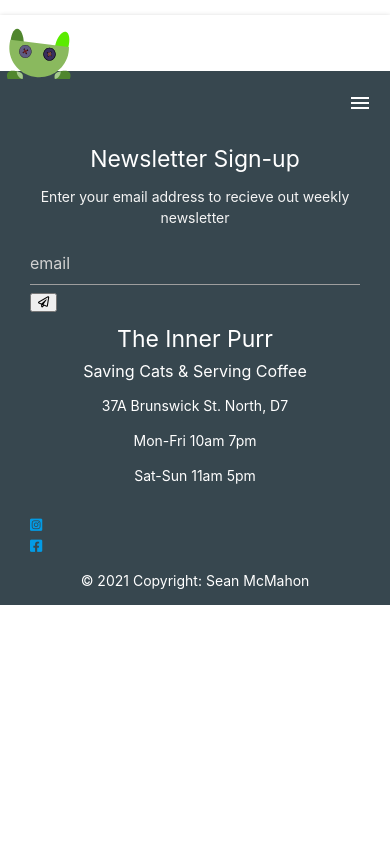
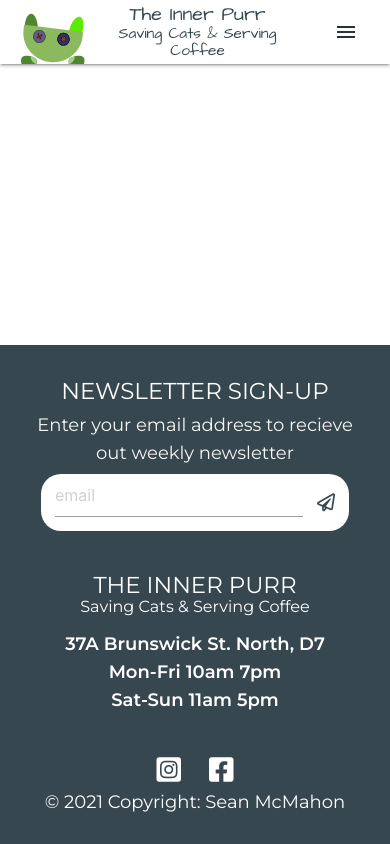
Before and after one commit to Sean-Mc-Mahon/inner-purr, a Django app: page / in a window 390 px wide. Run offline with Django 3.2, Linux system fonts and the light colour scheme; some libraries are stand-ins or nearby versions.

Commit message:
static and media folders added

```diff
--- /dev/null
+++ b/static/css/base.css
@@ -0,0 +1,554 @@
+/*GLOBAL STYLES*/
+* {
+  margin: 0;
+  padding: 0;
+  box-sizing: border-box;
+  /* border: 1px solid pink; */
+  font-family: 'Montserrat', sans-serif;
+  font-size: 18px;
+}
+
+body {
+  display: flex;
+  min-height: 100vh;
+  flex-direction: column;
+}
+
+/* used to make footer sticky */
+main {
+  flex: 1 0 auto;
+}
+
+/*ROWS & COLUMNS*/
+.row .col {
+  padding: 0;
+}
+
+/*WIDTH STYLES*/
+.w-100{
+  width: 100%;
+}
+.w-80{
+  width: 80%;
+}
+
+/*PARAGRAPHS*/
+p {
+  line-height: 2rem;
+}
+
+/*FONT STYLES*/
+h1, h2, h3, h4, h5 {
+  font-family: 'Montserrat', cursive;
+  font-weight: 400;
+  text-transform: uppercase;
+}
+
+.bold {
+  font-weight: 600;
+}
+.small {
+  font-weight: 0.9rem;
+}
+.large {
+  font-weight: 1.1rem;
+}
+.justify {
+  text-align: justify;
+}
+
+/* Flex Rules */
+.flex {
+  display: flex;
+  align-items: center;
+}
+.flex-right {
+  display: flex;
+  align-items: center;
+  justify-content: right;
+}
+.flex-space {
+  display: flex;
+  align-items: center;
+  justify-content: space-between;
+}
+.flex-evenly {
+  display: flex;
+  align-items: center;
+  justify-content: space-evenly;
+  flex-wrap: wrap;
+}
+.flex-center {
+  display: flex;
+  align-items: center;
+  justify-content: center;
+}
+.flex-center-wrap {
+  display: flex;
+  align-items: center;
+  justify-content: center;
+  flex-wrap: wrap;
+}
+.flex-col {
+  display: flex;
+  flex-direction: column;
+  align-items: center;
+  justify-content: center;
+}
+.flex-wrap {
+  display: flex;
+  justify-content: space-between;
+  align-items: center;
+  flex-wrap: wrap;
+}
+
+/* PADDING STYLES */
+.p1 {
+  padding: 1rem;
+}
+.p2 {
+  padding: 2rem;
+}
+/* MARGIN STYLES */
+.m-auto {
+  margin: 0 auto;
+}
+.m0 {
+  margin: 0;
+}
+.m-half{
+  margin: 0.5rem;
+}
+.m-1{
+  margin: 1rem;
+}
+.mv-half {
+  margin: 0.5rem 0;
+}
+.mh-half {
+  margin: 0 0.5rem;
+}
+.mh1 {
+  margin: 0 1rem;
+}
+.mt0 {
+  margin-top: 0;
+}
+.mt-half {
+  margin-top: 0.5rem;
+}
+.mt1 {
+  margin-top: 1rem;
+}
+.mt2 {
+  margin-top: 2rem;
+}
+.mb0 {
+  margin-bottom: 0;
+}
+.mb-half {
+  margin-bottom: 0.5rem;
+}
+.mb1 {
+  margin-bottom: 1rem;
+}
+.mb2 {
+  margin-bottom: 2rem;
+}
+.ml-half {
+  margin-left: 0.5rem;
+}
+.ml1 {
+  margin-left: 1rem;
+}
+.mr-half {
+  margin-right: 0.5rem;
+}
+.mr1 {
+  margin-right: 1rem;
+}
+
+/*Overlay*/
+.overlay {
+  background-color: rgba(0, 0, 0, 0.5);
+}
+
+/** Nav **/
+nav {
+  min-height: 64px;
+}
+.center h5{
+  margin: 0;
+}
+.center h6 {
+  margin: 0;
+}
+.nav-wrapper {
+  margin: 0 1rem;
+}
+.logo{
+  display: flex;
+}
+#logo {
+  margin: 0.5rem 0;
+}
+nav .brand-logo {
+  display: flex;
+}
+nav ul a {
+  padding: 0 5px;
+}
+.sidenav-trigger {
+  color: #263238;
+}
+/*Paw animation*/
+.nav-links li a {
+  position: relative;
+}
+.nav-links li img {
+  position: absolute;
+  bottom: -80px;
+  left: 0;
+  right: 0;
+  margin-left: auto;
+  margin-right: auto;
+  width: 30px;
+}
+nav ul a:hover {
+  background-color: transparent !important;
+}
+.nav-links li a:hover {
+  font-weight: 600;
+  animation: link 0.2s ease-out forwards;
+}
+.nav-links li {
+  position: relative;
+}
+.nav-links li a::after {
+  content: "";
+  position: absolute;
+  left: 50%;
+  bottom: 51px;
+  width: 0%;
+  height: 1px;
+  background-color: #37474F;
+  transition: all 0.45s;
+}
+.nav-links li:hover a::after {
+  left: 0%;
+  right: 0%;
+  width: 80%;
+  margin: 0 auto;
+}
+.nav-links li a:hover img {
+  animation: paw 0.2s ease-out forwards;
+}
+/* @keyframes link {
+  from {
+    transform: translateY(0px);
+  }
+  to {
+    transform: translateY(-5px);
+  }
+} */
+@keyframes paw {
+  from {
+    transform: translateY(0px);
+  }
+  to {
+    transform: translateY(-50px);
+  }
+}
+
+/*LOGO*/
+/*SVG*/
+#head {
+  animation: rise 2s ease-out;
+}
+
+.eye {
+  position: absolute;
+}
+
+.stitches {
+  position: relative;
+  transform-origin: center;
+  transform-box: fill-box;
+}
+
+@keyframes rise {
+  from {
+    transform: translateY(50px);
+  }
+  to {
+    transform: translateY(0px);
+  }
+}
+/*Logo Text*/
+.logo-header {
+  font-family: 'Architects Daughter', cursive;
+  font-size: 1.4rem;
+  text-transform: capitalize;
+}
+.logo-sub-header {
+  font-family: 'Architects Daughter', cursive;
+  font-size: 1.1rem;
+  text-transform: capitalize;
+}
+
+/*Fullscreen Slider*/
+.slides {
+  position: relative;
+}
+
+.slides li::before {
+  content: '';
+  background: rgba(0, 0, 0, 0.5);
+  display: block;
+  height: 100%;
+  width: 100%;
+  position: absolute;
+}
+
+.slider .indicators .indicator-item.active {
+  background-color: #2b332b;
+}
+
+/*Parralax*/
+.parallax-container {
+  min-height: 250px;
+  line-height: 0;
+  height: auto;
+  color: rgba(255,255,255,.9);
+}
+.parallax-container .section {
+    width: 100%;
+}
+
+/*Home Content*/
+/*Left Column*/
+.welcome-title {
+  display: flex;
+  flex-direction: column;
+  justify-content: flex-start;
+  align-items: center;
+  position: sticky;
+  top: 0%;
+  z-index: -1;
+  margin-bottom: 4rem;
+}
+.welcome-title p {
+  width: 80%;
+}
+/*Right Column*/
+.menu-text,
+.row {
+  width: 100%;
+}
+.menu-header {
+  height: 300px;
+  color: white;
+}
+.home-pages h1,
+.home-pages h2 {
+  text-align: center;
+}
+.home-pages div> p {
+  width: 80%;
+  font-size: 18px;
+  line-height: 30px;
+  margin: 0 auto;
+}
+.menu-body,
+.cat-body,
+.carousel-container {
+  background-color: white;
+}
+.menu-text,
+.cat-text,
+#carousel-small {
+  opacity: 0;
+  transform: translateY(50px);
+  transition: 2s all ease-in-out;
+}
+.text-appear {
+  opacity: 1 !important;
+  transform: translateY(0px);
+}
+/*Menu*/
+.section-title {
+  font-weight: 700;
+  font-size: 24px;
+  text-transform: uppercase;
+  font-style: normal;
+  letter-spacing: .015em;
+  text-decoration: none;
+  line-height: 1.2em;
+  color: #383838;
+}
+.drinks .menu-item,
+.food .menu-item {
+  min-height: 54px;
+  padding: 0 3rem;
+}
+
+.carousel .carousel-item {
+  width: 300px;
+  height: 300px;
+  border-radius: 2rem;
+}
+.carousel .carousel-item img {
+  border-radius: 2rem;
+}
+
+/** FOOTER **/
+footer .row {
+  margin-bottom: 0;
+}
+.page-footer .row .col {
+  display: flex;
+  flex-direction: column;
+  align-items: center;
+  padding: 1rem 0;
+}
+/* newsletter signup */
+#form_contact {
+  display: flex;
+  background-color: white;
+  border-radius: 20px;
+  overflow: hidden;
+}
+.text-newsletter {
+  max-width: 320px;
+}
+#formContact input {
+  background-color: white;
+  color: #37474F;
+}
+#submit {
+  padding: 0 1rem;
+  background-color: white;
+  border: none;
+  color: #37474F;
+  border: none;
+}
+#emailaddress {
+  padding: 0rem;
+  margin: 0 0 1rem 1rem;
+}
+/* Social Icons */
+.social-links {
+  display: flex;
+}
+.social-links li i:hover {
+color: #449bff;
+}
+.fab {
+  font-size: 2rem;
+  margin: 0 1rem;
+  color: white;
+}
+
+/* m tablet */
+@media screen and (min-width: 601px) {
+  /*Logo Text*/
+  .logo-header {
+  font-size: 2.3rem;
+  }
+  .logo-sub-header {
+  font-size: 1.3rem;
+  }
+}
+/* l desktop */
+@media screen and (min-width: 993px) {
+  /*Nav*/
+  nav, nav .nav-wrapper i, nav a.sidenav-trigger, nav a.sidenav-trigger i {
+    line-height: 120px;
+  }
+  .logo-header {
+    font-size: 2.7rem;
+  }
+  .logo-sub-header {
+    font-size: 1.4rem;
+  }
+  nav {
+    min-height: 120px;
+  }
+  header {
+    max-height: 120px;
+  }
+  svg {
+    width:150px;
+    height:120px;
+  }
+  .parallax-container {
+    min-height: 350px;
+  }
+  .equal-height-col {
+    flex: 1 1 0;
+    padding: 16px;
+  }
+  /*welcome*/
+  .welcome-title {
+  top: 30%;
+  }
+  /*Full Carousel*/
+  #carousel-full {
+    max-height: 500px;
+  }
+  .carousel .indicators .indicator-item {
+  height: 24px;
+  width: 24px;
+  }
+}
+
+/*xxl  v large desktop*/
+@media screen and (min-width: 1500px) {
+  .xxl-only {
+    display: inline-block
+  }
+  .row .col.xxl2 {
+    width: 16.6666666667%;
+    margin-left: auto;
+    left: auto;
+    right: auto;
+  }
+  .row .col.xxl3 {
+    width: 25%;
+    margin-left: auto;
+    left: auto;
+    right: auto;
+  }
+  .row .col.xxl4 {
+    width: 33.3333333333%;
+    margin-left: auto;
+    left: auto;
+    right: auto;
+  }
+  .drinks .menu-item,
+  .food .menu-item {
+  min-height: 54px;
+  padding: 0 1rem;
+  }
+}
+
+/*Media styles from Materialize Template: https://materializecss.com/templates/parallax-template/preview.html*/
+@media only screen and (max-width : 992px) {
+  .parallax-container .section {
+    position: absolute;
+    top: 20%;
+  }
+  #index-banner .section {
+    top: 10%;
+  }
+}
+/*HEADING*/
+#logo-container h1 {
+  margin: auto;
+}
+
+@media only screen and (max-width : 600px) {
+  #index-banner .section {
+    top: 0;
+  }
+}
--- a/templates/base.html
+++ b/templates/base.html
@@ -26,8 +26,8 @@
             <link rel="preconnect" href="https://fonts.gstatic.com" />
             <link href="https://fonts.googleapis.com/css2?family=Architects+Daughter&family=Montserrat:ital,wght@0,400;0,500;0,600;0,700;1,400;1,500;1,600;1,700&family=Poppins:ital,wght@0,400;0,500;0,600;0,700;1,400;1,500;1,600;1,700&display=swap" rel="stylesheet" />
             <!-- materialize -->
-            <link href="./static/css/materialize.css" type="text/css" rel="stylesheet" media="screen,projection" />
-            <link href="{% static 'css/base.css' %}" type="text/css" rel="stylesheet" media="screen,projection" />
+            <link rel="stylesheet" href="https://cdnjs.cloudflare.com/ajax/libs/materialize/1.0.0/css/materialize.min.css">
+            <link rel="stylesheet" href="{% static 'css/base.css' %}">
         {% endblock %}
 
         {% block extra_css %}
@@ -258,12 +258,10 @@
                 </a>
             </div>
             <div class="center blue-grey-text text-darken-3 flex-col">
-                <a href="{% url 'home' %}">
                     <h5 class="logo-header text-shadow-2 mv-half m0">The Inner Purr</h5>
                     <h6 class="logo-sub-header text-shadow-2">
                     Saving Cats & Serving Coffee
                     </h6>
-                </a>
             </div>
             <!-- LINKS -->
             <div class="nav-links right-align">
@@ -272,18 +270,18 @@
                 <ul class="right hide-on-med-and-down nav-links">
                 <li>
                     <a class="blue-grey-text text-darken-3" id="menu" href="">
-                    <img src="./static/images/paw.png" alt="paw">
+                    <img src="../media/paw.png" alt="paw">
                     Menu
                     </a>
 
                 </li>
                 <li>
                     <a class="blue-grey-text text-darken-3" id="menu" href="">
-                    <img src="./static/images/paw.png" alt="paw">Cats</a>
+                    <img src="../media/paw.png" alt="paw">Cats</a>
                 </li>
                 <li>
                     <a class="blue-grey-text text-darken-3" id="menu" href="">
-                    <img src="./static/images/paw.png" alt="paw">Contact</a>
+                    <img src="../media/paw.png" alt="paw">Contact</a>
                 </li>
                 </ul>
             </div>
```
Also changed, not shown: media/Rupert2.jpg (added), media/background1.jpg (added), media/background2.jpg (added), media/background3.jpg (added), media/cat-grooming.jpg (added), media/cat-playing.jpeg (added), media/cat-vert.jpg (added), media/coffee-pour.jpg (added), media/coffee.jpg (added), media/marvin1.jpg (added), media/mr-buttons-120.png (added), media/paw.png (added), media/rod3.JPG (added), media/ruthy2.JPG (added), 1 more files.
